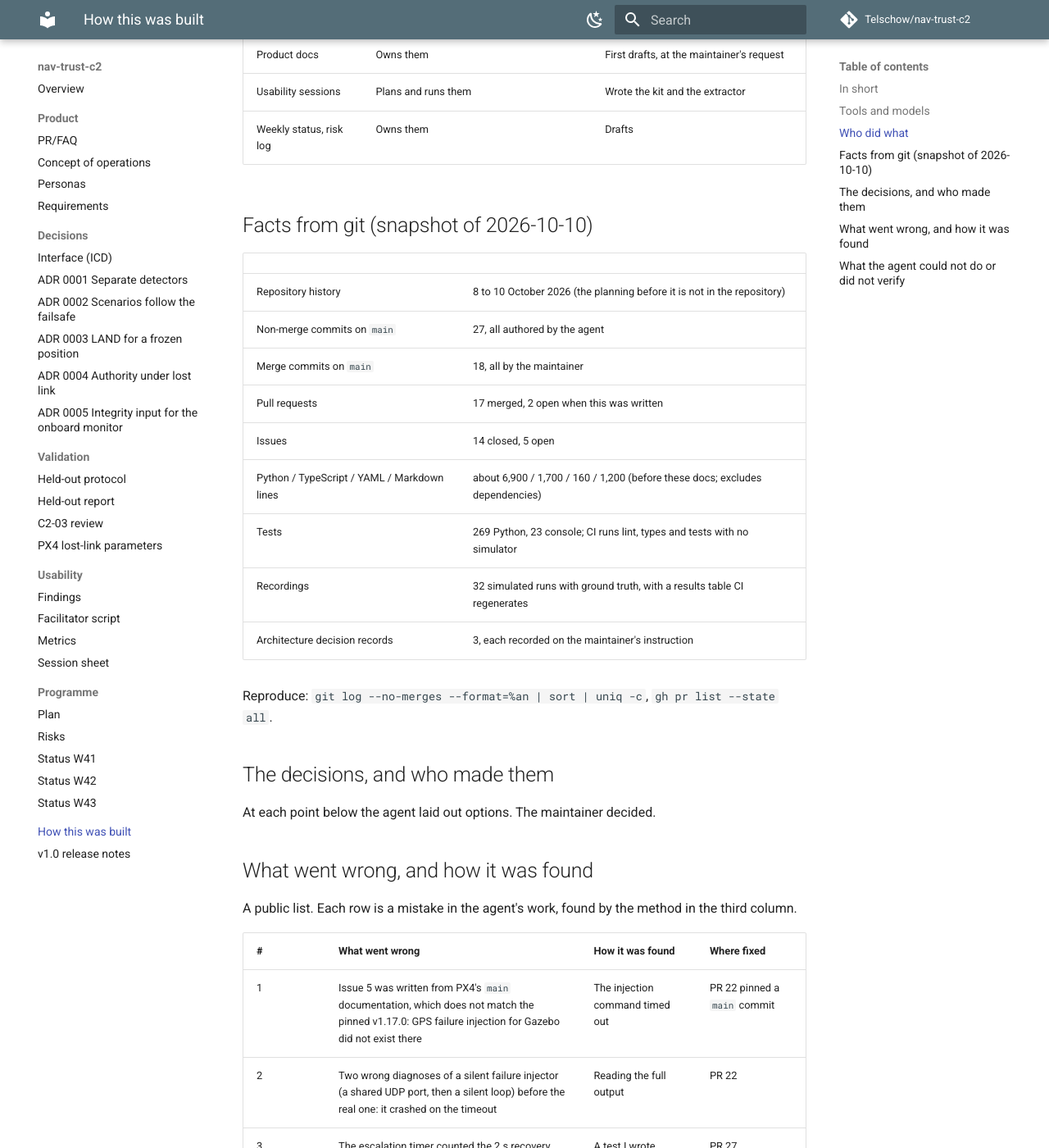
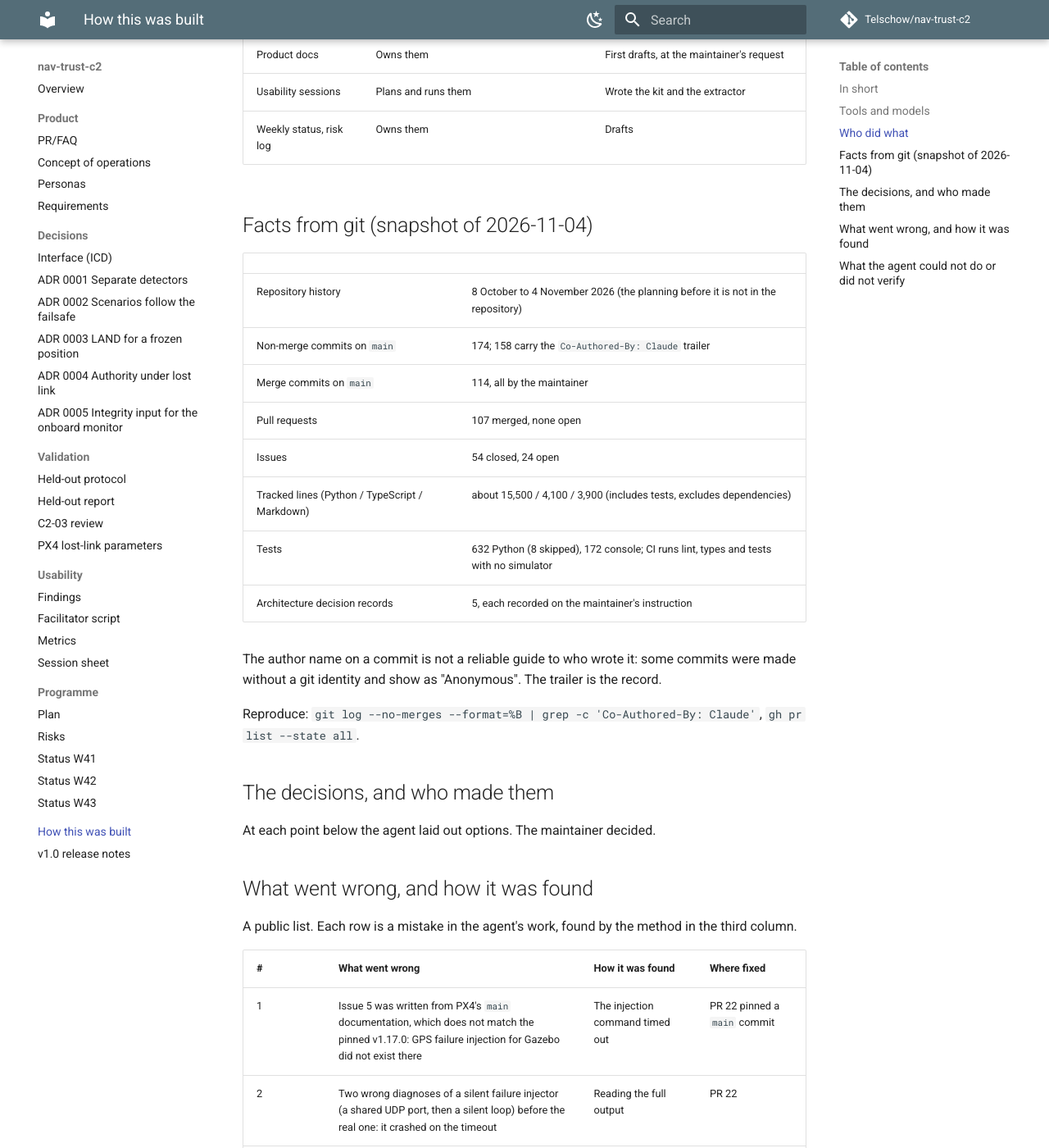
Before and after one commit to Telschow/nav-trust-c2, an MkDocs documentation site: the page built from docs/how-this-was-built.md, in a window 1280 px wide and 1400 px high, scrolled down 858 px. Shown: the whole window at 82% size. Built offline with MkDocs 1.6.1 and Material for MkDocs 9.7.7, drawn with Linux system fonts in a browser that asks for light colours; comment, search, counter and statistics services are not loaded; some of the changed text lies outside the part shown.

Commit message:
Reviewer-ready wording: neutral clip docs, current how-this-was-built facts
- tools/clip, tools/story: say "social video feeds" instead of naming a platform
  and a portfolio strategy.
- docs/how-this-was-built.md: facts refreshed to 2026-11-04, the maintainer's
  review of every PR stated, the stray styled line removed, and a note that the
  commit trailer, not the author name, records agent involvement.
- .gitignore: .DS_Store.

Co-Authored-By: Claude Sonnet 5.5 <noreply@anthropic.com>
Claude-Session: https://claude.ai/code/session_011kcqHSByPMemQy6xMgBe65

```diff
--- a/docs/how-this-was-built.md
+++ b/docs/how-this-was-built.md
@@ -3,7 +3,7 @@
 ## In short
 
 The code, tests and most documents were written by
-an AI coding agent, Claude Code, working in the maintainer's repository: it proposed options and a recommendation at each decision point, the maintainer chose, and the maintainer merged every pull request.
+an AI coding agent, Claude Code, working in the maintainer's repository: it proposed options and a recommendation at each decision point, the maintainer chose, and the maintainer reviewed and merged every pull request.
 
 ## Tools and models
 
@@ -24,21 +24,23 @@ for CI. ROS 2 was in the original spec and is not used.
 | Usability sessions | Plans and runs them | Wrote the kit and the extractor |
 | Weekly status, risk log | Owns them | Drafts |
 
-## Facts from git (snapshot of 2026-10-10)
+## Facts from git (snapshot of 2026-11-04)
 
 | | |
 |---|---|
-| Repository history | 8 to 10 October 2026 (the planning before it is not in the repository) |
-| Non-merge commits on `main` | 27, all authored by the agent |
-| Merge commits on `main` | 18, all by the maintainer |
-| Pull requests | 17 merged, 2 open when this was written |
-| Issues | 14 closed, 5 open |
-| Python / TypeScript / YAML / Markdown lines | about 6,900 / 1,700 / 160 / 1,200 (before these docs; excludes dependencies) |
-| Tests | 269 Python, 23 console; CI runs lint, types and tests with no simulator |
-| Recordings | 32 simulated runs with ground truth, with a results table CI regenerates |
-| Architecture decision records | 3, each recorded on the maintainer's instruction |
+| Repository history | 8 October to 4 November 2026 (the planning before it is not in the repository) |
+| Non-merge commits on `main` | 174; 158 carry the `Co-Authored-By: Claude` trailer |
+| Merge commits on `main` | 114, all by the maintainer |
+| Pull requests | 107 merged, none open |
+| Issues | 54 closed, 24 open |
+| Tracked lines (Python / TypeScript / Markdown) | about 15,500 / 4,100 / 3,900 (includes tests, excludes dependencies) |
+| Tests | 632 Python (8 skipped), 172 console; CI runs lint, types and tests with no simulator |
+| Architecture decision records | 5, each recorded on the maintainer's instruction |
 
-Reproduce: `git log --no-merges --format=%an | sort | uniq -c`, `gh pr list --state all`.
+The author name on a commit is not a reliable guide to who wrote it: some commits were made
+without a git identity and show as "Anonymous". The trailer is the record.
+
+Reproduce: `git log --no-merges --format=%B | grep -c 'Co-Authored-By: Claude'`, `gh pr list --state all`.
 
 ## The decisions, and who made them
 
@@ -73,8 +75,6 @@ The pattern: the agent's own checks (tests, the type checker, CI) passed in most
 found the problems was running the system, measuring it against ground truth, and reading the
 numbers back.
 
-<span style="color:aquamarine"> *Luckily the agent collected and archived the errors and will use it as context to avoid them in the future*</span>
-
 ## What the agent could not do or did not verify
 
 - It cannot tell how closely each pull request was read; that is the maintainer's to state.
```
Also changed, not shown: tools/clip/README.md (+4 -5 lines), tools/story/README.md (+1 -1 lines), 3 other files.
